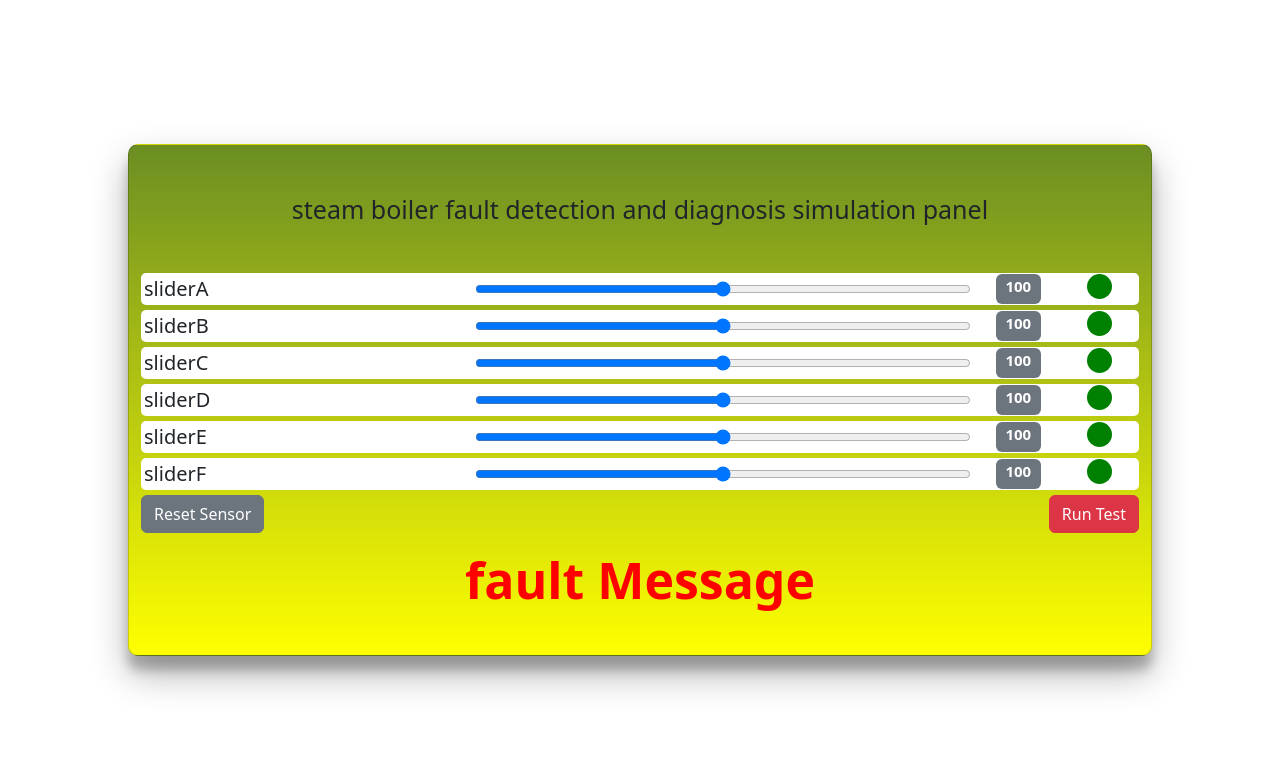
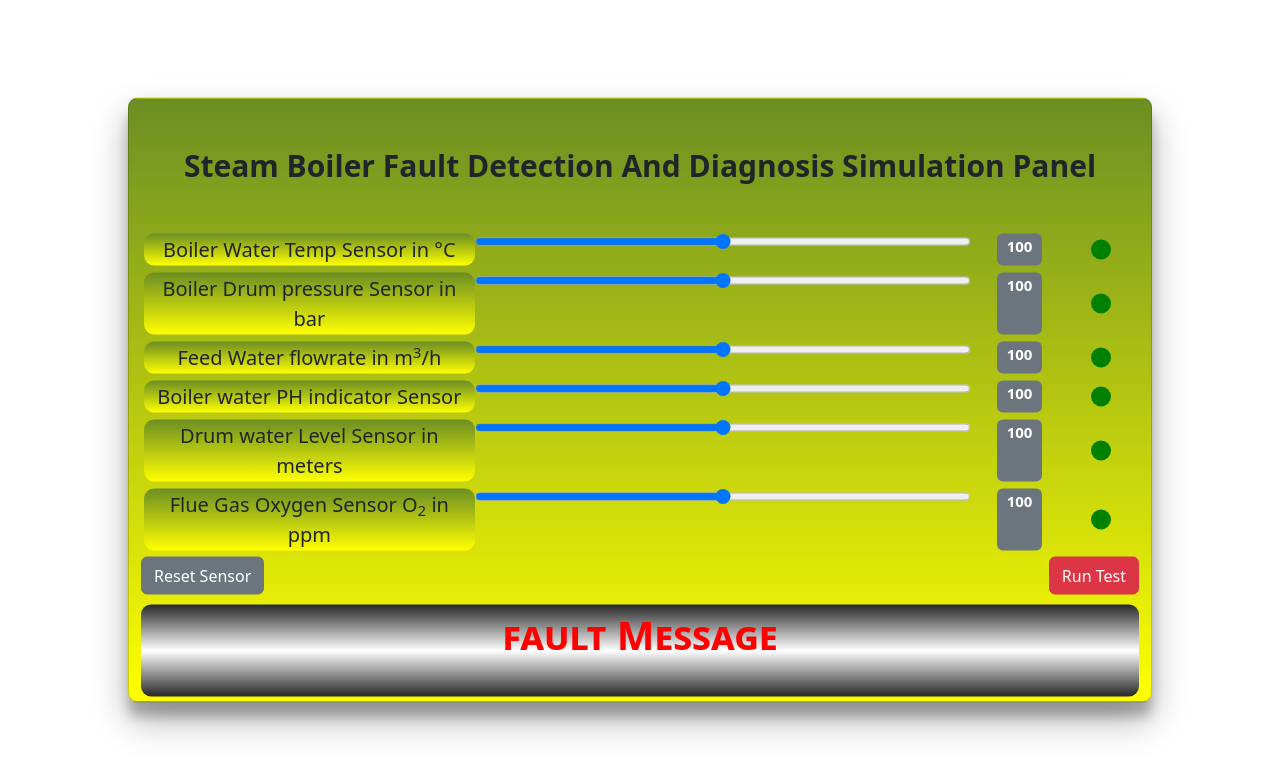
Before and after one commit to DonatusNnaji/first-fault-detection-app, a React (Create React App) app: page / in a window 1280 px wide. Shown: the top 776 px of the page. Built offline with nearby package versions, Linux system fonts and the light colour scheme.

Commit message:
added new UI features

```diff
--- a/src/sensor.css
+++ b/src/sensor.css
@@ -10,8 +10,9 @@
 }
 
 h1{
-  font-size: 25px;
-  font-weight: 400;
+  text-transform: capitalize;
+  font-size: 30px;
+  font-weight: 700;
   margin-top: 3rem;
   margin-bottom: 3rem;
   text-align: center;
@@ -28,14 +29,27 @@ h1{
 .progress-con {
   display: grid;
   grid-template-columns: 2fr 3fr 1fr ;
-  background-color: white;
+  /*background-color: gray;*/
   font-size: 20px;
   border-radius: 5px;
   padding: 1px 3px;
   margin-bottom: 5px;
 
 }
+.sliderLabel{
+  background-image: linear-gradient(oliveDrab, yellow);
+  padding: 1px 3px;
+  border-radius: 10px;
+  text-align: center;
 
+}
+.progress-con input[type="range"]{
+  border-radius: 25px;
+  color: pink;
+  background-color: gold;
+  width: auto;
+  height: min-content;
+}
 
 .outcome {
   display: flex;
@@ -47,14 +61,17 @@ h1{
 .reading{
   border-radius: 20px;
   padding: 1px 3px;
-
+  width:25px;
+  height: 25px;
 }
 .indicator{
-  border-radius: 50%;
-  padding: 2px 3px;
-  background-color: green;
-  width:25px;
-  height: 25px;
+  display: flex;
+  justify-content: center;
+  align-items: center;
+  align-self: center;
+width: 20px;
+height: 20px;
+border-radius: 50%;
 }
 
 .button-con{
@@ -65,11 +82,17 @@ h1{
 
 }
 .fault{
-  font-size: 50px;
+  font-size: 40px;
   font-weight: 600;
+  font-variant: small-caps;
   text-align: center;
   color: red;
-  /*line-height: 40px;*/
   padding-bottom: 2rem;
   margin-bottom: 5px;
+  background: linear-gradient(#262626, white, #262626);
+  border-radius: 10px;
+/*  box-shadow: inset 5px 5px 10px  rgba(0, 0, 0, 0.1), 5px 5px 10px  rgba(0, 0, 0, 0.1),
+               -5px -5px 10px rgba(225, 225, 225, 0.5), -5px 52px 10px rgba(225, 225, 225, 0.5);
+*/
+
 }
--- a/src/sensor.js
+++ b/src/sensor.js
@@ -83,7 +83,7 @@ function Sensor () {
      <form className= ' form-wrapper d-flex' >
 
       <div className= 'progress-con'>
-        <label className = "sliderLabel" htmlFor="slider1"  >sliderA</label>
+        <label className = "sliderLabel" htmlFor="slider1"  >Boiler Water Temp Sensor in &deg;C</label>
         <input type= 'range' name= 'sensor1' id= 'slider1' mim= {0} max= {200} value= {sensorvalues.sensor1} onChange= {handleSensorChange} />
         <div className= 'outcome'>
           <span className= 'badge bg-secondary' id= 'reading1'>{sensorvalues.sensor1} </span>
@@ -93,7 +93,7 @@ function Sensor () {
       </div>
 
       <div className= 'progress-con'>
-        <label className = "sliderLabe2" htmlFor="slider2"  > sliderB</label>
+        <label className = "sliderLabel" htmlFor="slider2"  >Boiler Drum pressure Sensor in bar</label>
         <input type= 'range' name= 'sensor2' id= 'slider2' min= {0} max= {200} value= {sensorvalues.sensor2} onChange= {handleSensorChange} />
         <div className= 'outcome'>
           <span className= 'badge bg-secondary' id= 'reading2'>{sensorvalues.sensor2} </span>
@@ -103,7 +103,7 @@ function Sensor () {
       </div>
 
       <div className= 'progress-con'>
-        <label className = "sliderLabe3" htmlFor="slider3"  >sliderC</label>
+        <label className = "sliderLabel" htmlFor="slider3"  >Feed Water flowrate in m<sup>3</sup>/h</label>
         <input type= 'range' name= 'sensor3' id= 'slider3' mim= {0} max= {200} value= {sensorvalues.sensor3} onChange= {handleSensorChange} />
         <div className= 'outcome'>
           <span className= 'badge bg-secondary' id= 'reading3'>{sensorvalues.sensor3} </span>
@@ -113,7 +113,7 @@ function Sensor () {
       </div>
 
       <div className= 'progress-con'>
-        <label className = "sliderLabe4" htmlFor="slider4"  >sliderD</label>
+        <label className = "sliderLabel" htmlFor="slider4"  >Boiler water PH indicator Sensor</label>
         <input type= 'range' name= 'sensor4' id= 'slider4' mim= {0} max= {200} value= {sensorvalues.sensor4} onChange= {handleSensorChange} />
         <div className= 'outcome'>
           <span className= 'badge bg-secondary' id= 'reading4'>{sensorvalues.sensor4} </span>
@@ -123,7 +123,7 @@ function Sensor () {
       </div>
 
       <div className= 'progress-con'>
-        <label className = "sliderLabe5" htmlFor="slider5"  >sliderE</label>
+        <label className = "sliderLabel" htmlFor="slider5"  > Drum water Level Sensor in meters</label>
         <input type= 'range' name= 'sensor5' id= 'slider5' mim= {0} max= {200} value= {sensorvalues.sensor5} onChange= {handleSensorChange} />
         <div className= 'outcome'>
           <span className= 'badge bg-secondary' id= 'reading5'>{sensorvalues.sensor5} </span>
@@ -133,7 +133,7 @@ function Sensor () {
       </div>
 
       <div className= 'progress-con'>
-        <label className = "sliderLabe6" htmlFor="slider6"  >sliderF</label>
+        <label className = "sliderLabel" htmlFor="slider6"  >Flue Gas Oxygen Sensor O<sub>2</sub> in ppm</label>
         <input type= 'range' name= 'sensor6' id= 'slider6' mim= {0} max= {200} value= {sensorvalues.sensor6} onChange= {handleSensorChange} />
         <div className= 'outcome'>
           <span className= 'badge bg-secondary' id= 'reading6'>{sensorvalues.sensor6} </span>
```
